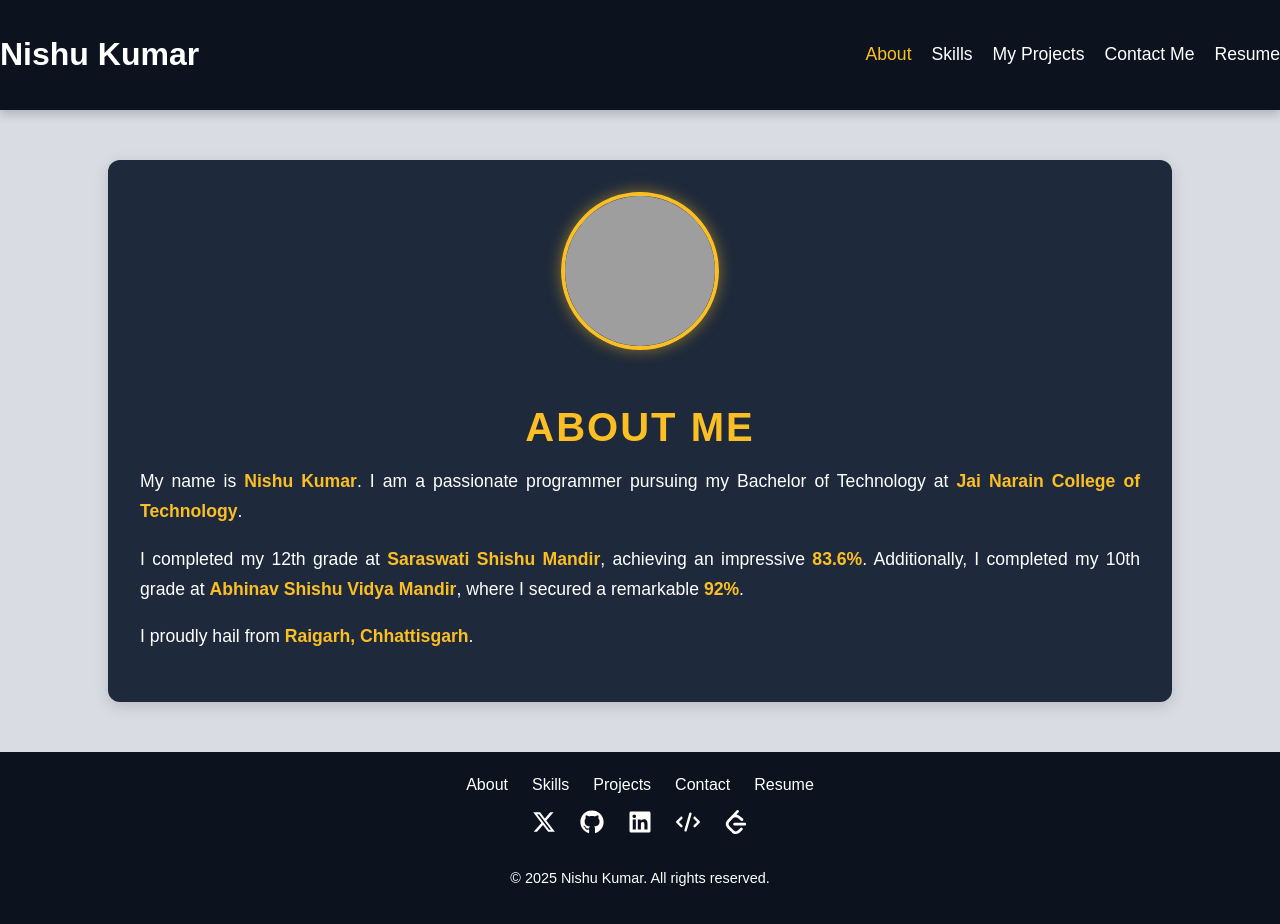
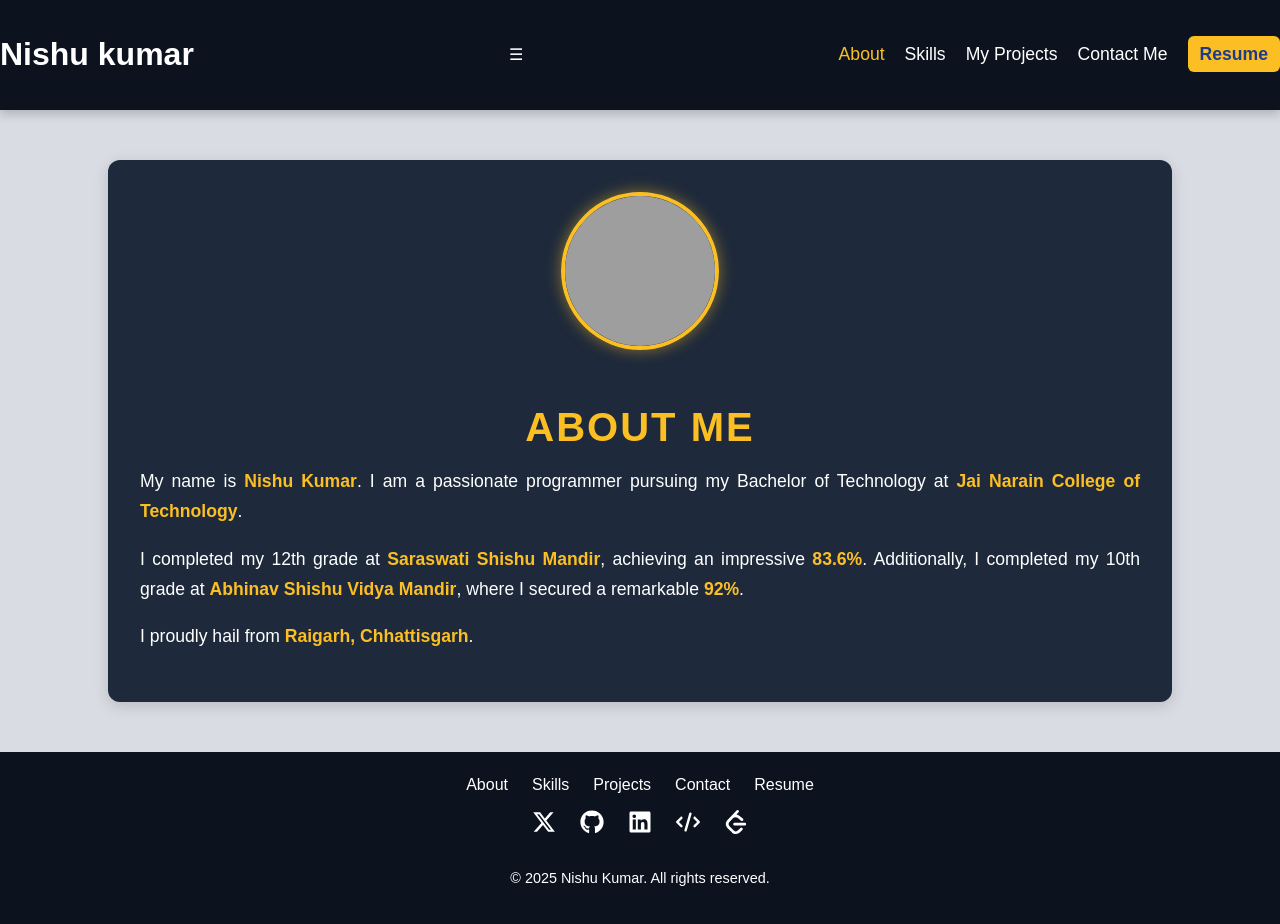
Before and after one commit to Nishukr/myportfolio, a React (Vite) app: page / in a window 1280 px wide. Built offline with nearby package versions, Linux system fonts and the light colour scheme; grey boxes are pictures that could not be loaded.

Commit message:
Update Header.jsx

```diff
--- a/src/components/Header.jsx
+++ b/src/components/Header.jsx
@@ -1,17 +1,25 @@
-import React from "react";
+import React, { useState } from "react";
 import { NavLink } from "react-router-dom";
 import "./header_styles.css";
 
 const Header = () => {
+  const [menuOpen, setMenuOpen] = useState(false);
+
   return (
-    <header className="w-full bg-blue-600 shadow-md p-5 flex justify-between items-center text-white">
-      {/* Stylish Name */}
-      <h1 className="text-5xl font-extrabold tracking-wide font-serif italic">
-        Nishu <span className="text-yellow-300">Kumar</span>
+    <header>
+      {/* Logo */}
+      <h1 className="logo">
+        Nishu kumar
       </h1>
 
-      <nav>
-        <ul className="flex space-x-8 text-lg font-medium">
+      {/* Hamburger Menu (Mobile) */}
+      <div className="hamburger" onClick={() => setMenuOpen(!menuOpen)}>
+        ☰
+      </div>
+
+      {/* Navigation */}
+      <nav className={menuOpen ? "show-menu" : ""}>
+        <ul>
           <li>
             <NavLink to="/" className={({ isActive }) => isActive ? "active-link" : ""}>
               About
@@ -33,13 +41,9 @@ const Header = () => {
             </NavLink>
           </li>
           <li>
-            {/* Download Resume Button */}
-            <a
-              href="/_Nishu kumar resume (4)-1.pdf" // Make sure resume.pdf is inside the public folder
-              download="Nishu_Kumar_Resume.pdf"
-              className="bg-yellow-400 text-blue-800 font-semibold py-2 px-4 rounded-lg shadow-md hover:bg-yellow-500 transition-all duration-200"
-            >
-               Resume
+            {/* Resume Button */}
+            <a href="/_Nishu kumar resume (4)-1.pdf" download="Nishu_Kumar_Resume.pdf" className="download-resume">
+              Resume
             </a>
           </li>
         </ul>
```
